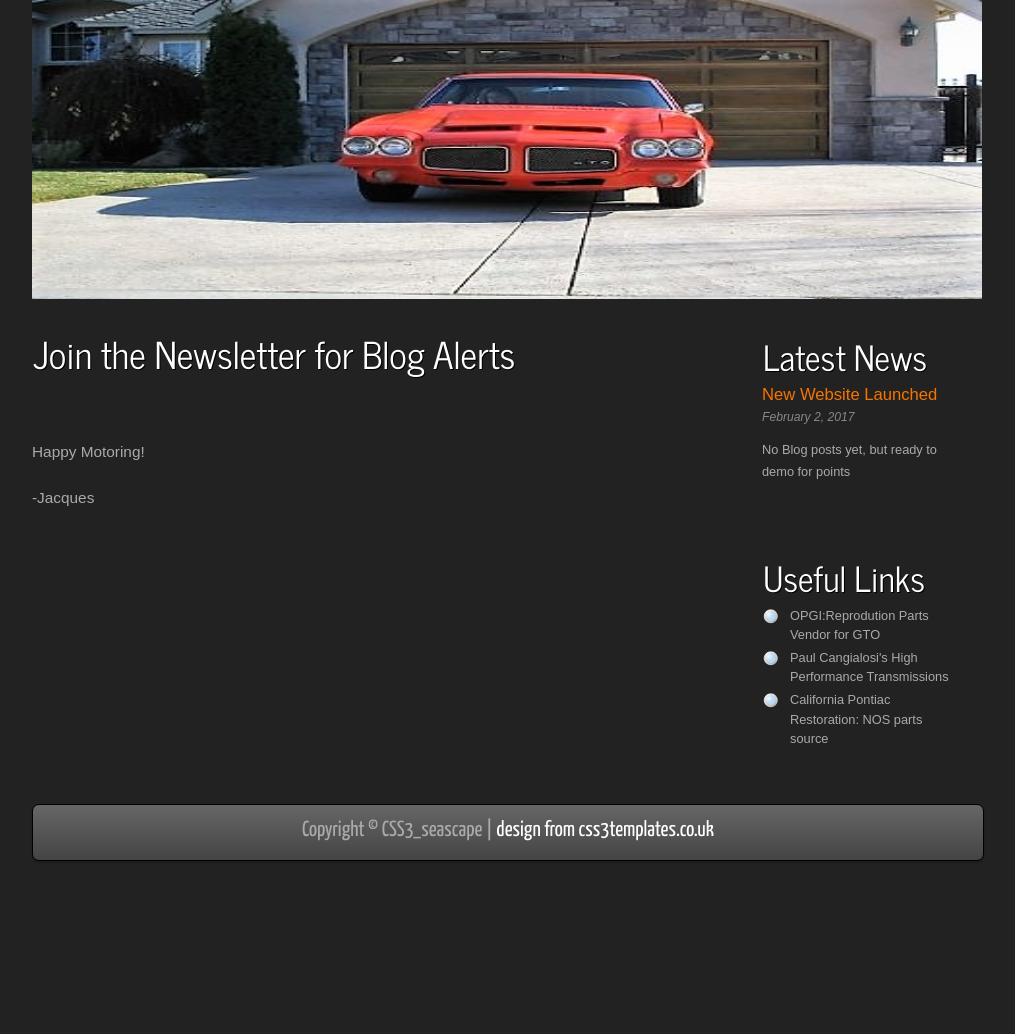
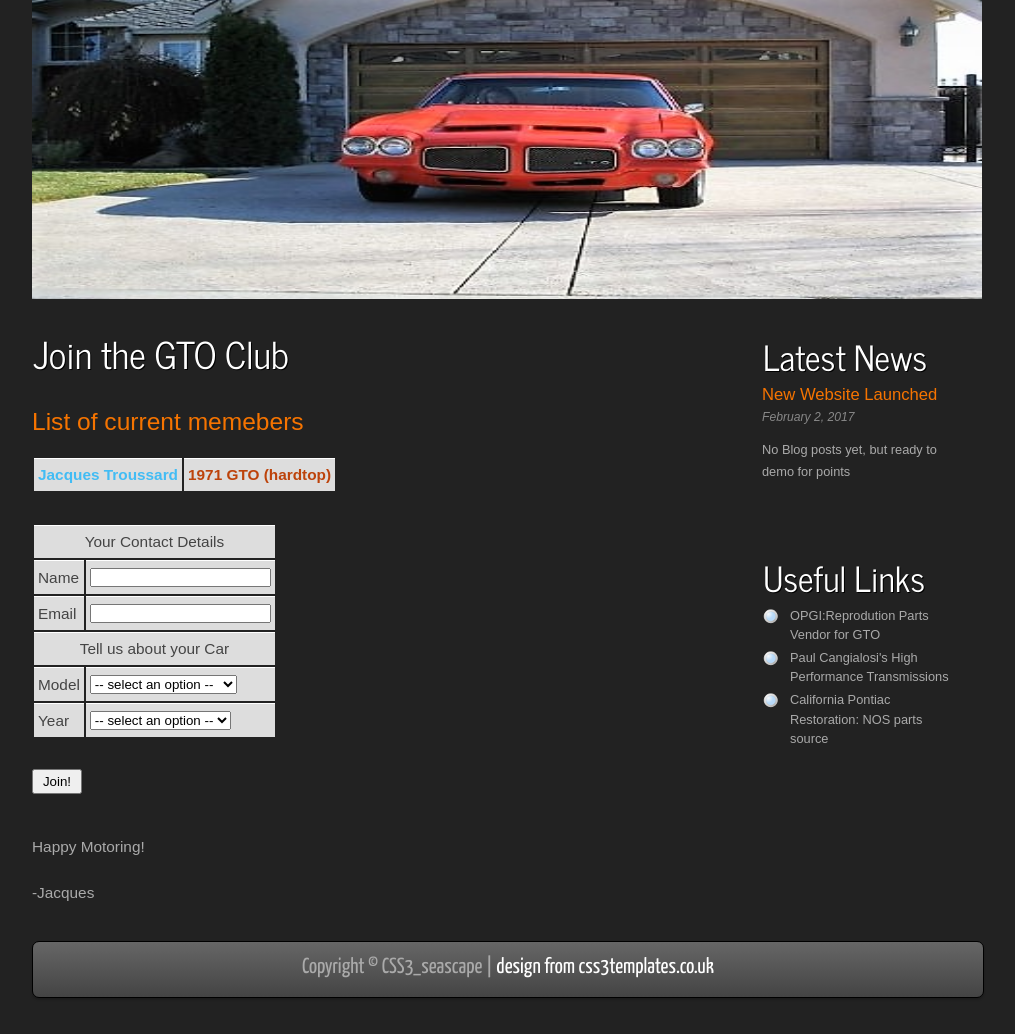
Before and after one commit to jtroussard/CPSC350-project-roxanneReturnsWebsite, a Flask app: page /form in a window 1280 px wide. Shown: the part 177-1211 px from the top of the page, without its empty margins (133-1148 px from the left). Before the commit the page ends 1038 px from the top, so only its background shows below. Run offline with Flask 2, Linux system fonts and the light colour scheme.

Commit message:
added html form

```diff
--- a/roxanne/server.py
+++ b/roxanne/server.py
@@ -1,6 +1,9 @@
 import os
-from flask import Flask, render_template
+from flask import Flask, render_template, request
 app = Flask(__name__)
+
+members = [{'name': 'Jacques Troussard', 'year': '1971', 'model': 'GTO (hardtop)'}]
+
 @app.route('/')
 def mainIndex():
 	return render_template('index.html', selected='home')
@@ -20,9 +23,17 @@ def mainMeet():
     shows = {'date': 'April 6-9', 'location': 'The Charlotte Motor Speedway', 'address': '5555 Concord Pkwy S, Concord, NC 28027', 'name': 'Charlotte AutoFair', 'description': 'These events provide collector car Flea Market Vendor spaces to buy and sell restoration parts and supplies for almost any vehicle ever produced - in addition to Car Corral vehicle spaces on the track oval for buying and selling collector vehicles of all descriptions! The collector car Flea Market includes everything automotive, including memorabilia, vintage signs, tires, wheels, automotive toys, restoration supplies, tools, and classic cars for sale!'}
     return render_template('meet.html', selected='meet', showMonth=showMonth, show=shows, isPres=isPresent)
 
-@app.route('/form')
+@app.route('/form', methods=['GET', 'POST'])
 def mainForm():
-    return render_template('form.html', selected='form')
+    if request.method == 'POST':
+        members.append({'name': request.form['name'], 'year': request.form['year'], 'model': request.form['model']})
+    return render_template('form.html', selected='form', members=members)
+
+@app.route('/form2', methods=['POST'])
+def reply():
+
+    thename=request.form['name']
+    return render_template('form2.html', name=thename)
 
 @app.route('/vids')
 def mainVids():
--- a/roxanne/templates/form.html
+++ b/roxanne/templates/form.html
@@ -1,7 +1,52 @@
 {% extends "layout.html" %}
 
 {% block content %}
- <h1>Join the Newsletter for Blog Alerts</h1>
+ <h1>Join the GTO Club</h1>
+  <h2>List of current memebers</h2>
+   <table>
+    {% for member in members %}
+    <tr><td><b><font color=42bcf4>{{member.name}}</font></b></td><td><font color=BD430B><b>{{member.year}}  {{member.model}}</b></font></td></tr></font>
+    {% endfor %}
+   </table>
+   <form method="POST" action="/form">
+    <table>
+     <tr><td colspan='2'><center>Your Contact Details</center></td></tr>
+     <tr><td>Name</td><td><input type='text' name='name' /></td></tr>
+     <tr><td>Email</td><td><input type='text' name='email' /></td></tr>
+     <tr><td colspan='2'><center>Tell us about your Car</center></td></tr>
+     <tr><td>Model</td><td>
+      <select name='model'>
+       <option disabled selected value> -- select an option -- </option>
+       <option>GTO (hardtop)</option>
+       <option>GTO (convertible)</option>
+       <option>LeMans (hardtop)</option>
+       <option>LeMans (convertible)</option>
+      </select></td></tr>
+     <tr><td>Year</td><td><select name='year'>
+       <option disabled selected value> -- select an option -- </option>
+       <option>1964</option>
+       <option>1965</option>
+       <option>1966</option>
+       <option>1967</option>
+       <option>1968</option>
+       <option>1969</option>
+       <option>1970</option>
+       <option>1971</option>
+       <option>1972</option>
+       <option>1973</option>
+       <option>2004</option>
+       <option>2005</option>
+       <option>2006</option>
+     </select></td></tr>
+     </table>
+
+     <input type="submit" value="Join!" style="width:50px; height:25px;"/>
+
+
+   </form>
+
+
+
         <p></p>
         <p></p><p>Happy Motoring!</p>
         <p>-Jacques</p>
```
Also changed, not shown: roxanne/templates/form2.html (added, +9 -0 lines).
